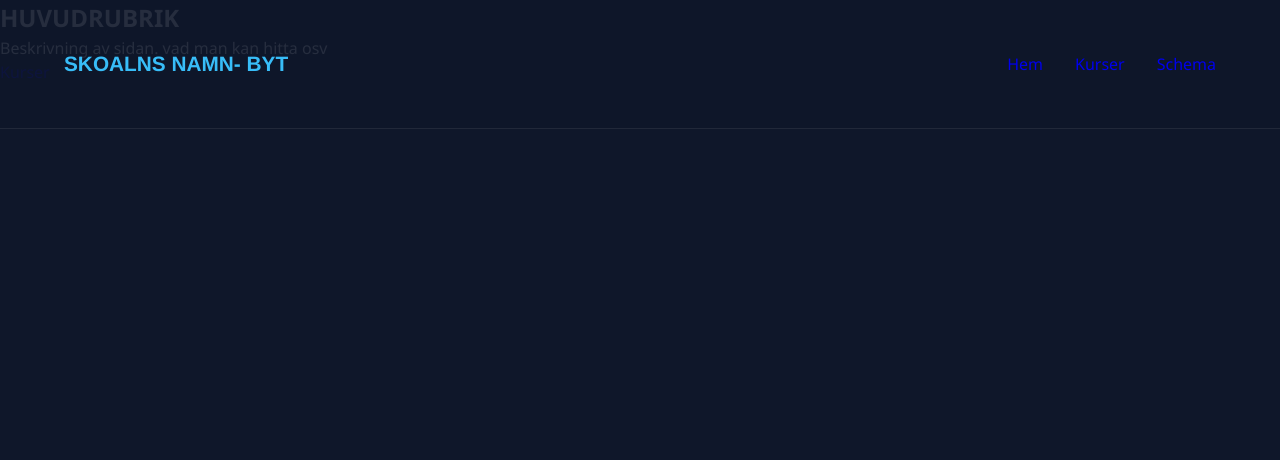
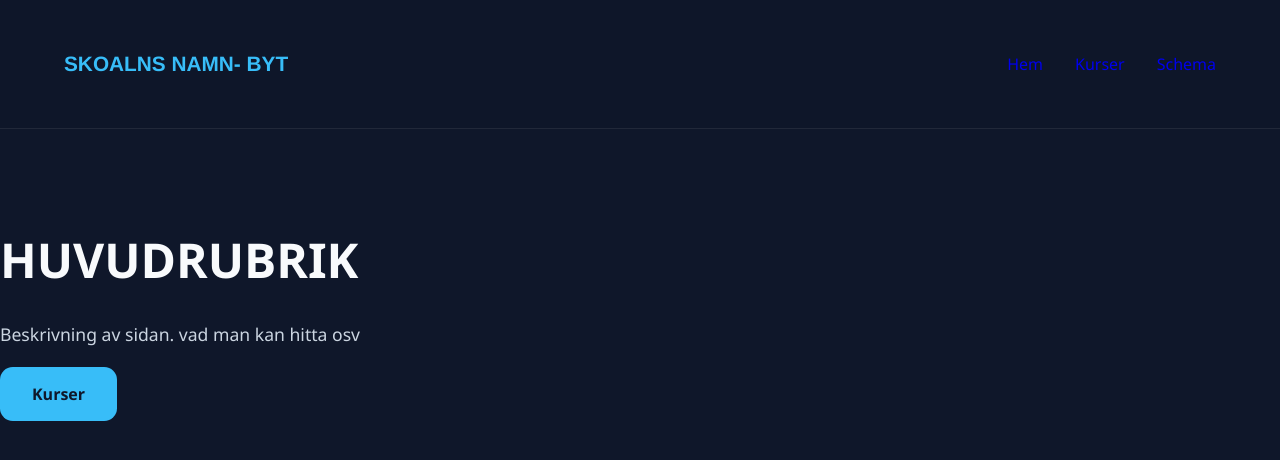
Before and after one commit to dannigiovanella/ts-project, an Angular app: page / in a window 1280 px wide. Shown: the top 460 px of the page. Built offline with nearby package versions, Linux system fonts and the light colour scheme.

Commit message:
Lagt grundstyling för startsida

```diff
--- a/src/app/pages/home/home.html
+++ b/src/app/pages/home/home.html
@@ -13,7 +13,7 @@
         </p>
 
         <!--Länk till att utforska kurser-->
-        <a routerLink="/courses" routerLinkActive="active">Kurser</a>
+        <a class="homepage-btn" routerLink="/courses" routerLinkActive="active">Kurser</a>
     </div>
 
 </section>
--- a/src/app/pages/home/home.scss
+++ b/src/app/pages/home/home.scss
@@ -0,0 +1,40 @@
+/*STYLING FÖR STARTSIDA*/
+
+
+.hero {
+    min-height: 80vh;
+    display: flex;
+    align-items: center;
+}
+
+.hero-content {
+    max-width: 700px;
+}
+
+.subtitle {
+    color: #38bdf8;
+    font-weight: 600;
+    margin-bottom: 1rem;
+}
+
+h1 {
+    font-size: 3rem;
+    line-height: 1.1;
+    margin-bottom: 2rem;
+}
+
+.description {
+    font-size: 1.1rem;
+    line-height: 1.8;
+    color: #cbd5e1;
+    margin-bottom: 2rem;
+}
+
+.homepage-btn {
+    padding: 1rem 2rem;
+    background: #38bdf8;
+    color: #0f172a;
+    border-radius: 0.8rem;
+    font-weight: 700;
+    transition: 0.2s ease;
+}
```
